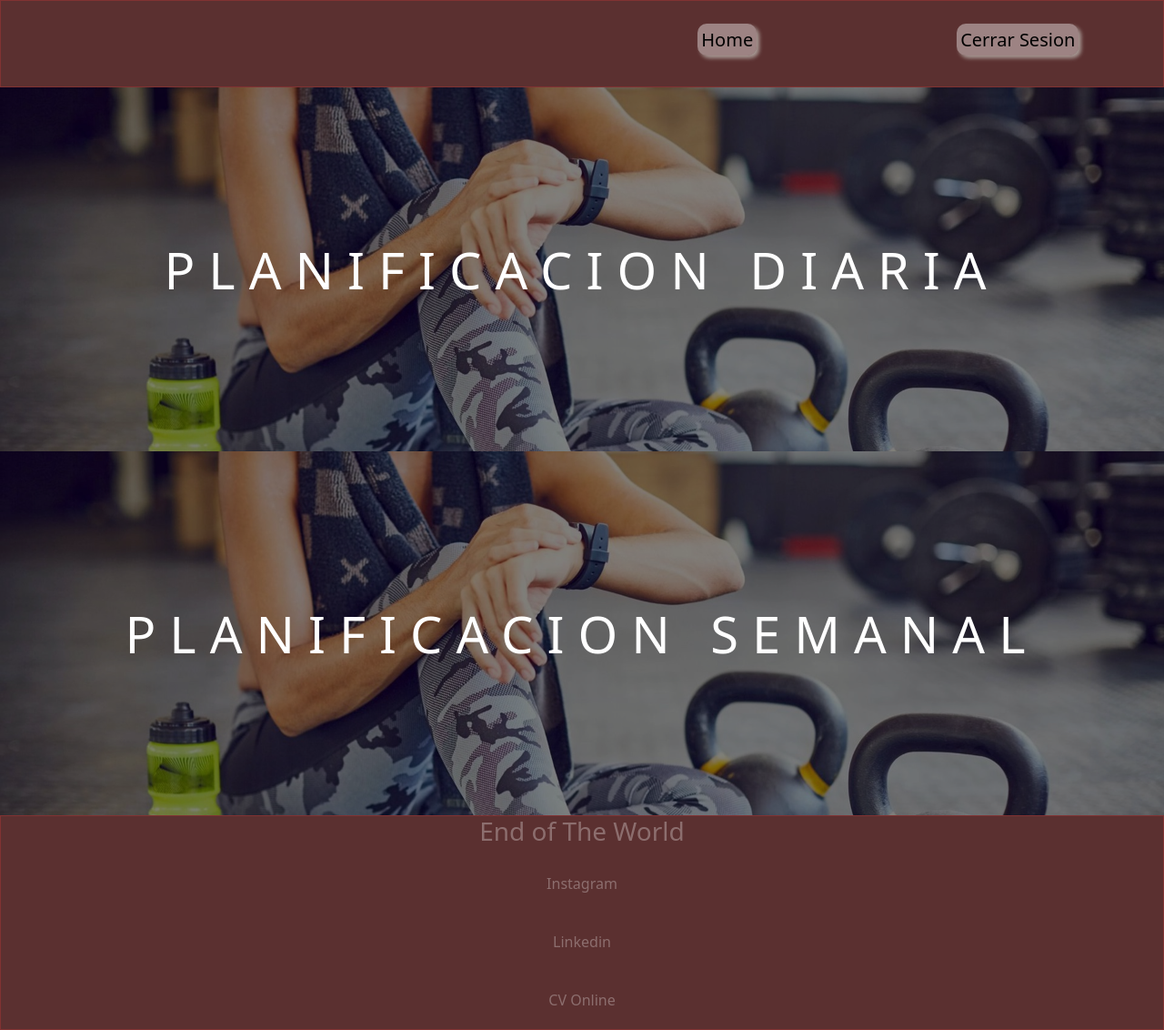
After one commit to alotav/CPFSJ-Django, a Django app: page /planificacion in a window 1280 px wide. The commit adds this page. Shown: the whole page at 91% size. Run offline with Django 4.2, Linux system fonts and the light colour scheme; some libraries are stand-ins or nearby versions.

Commit message:
agrego models planificacion semanal, vistas correspondientes, css, alertas por fechas de vencimiento

```diff
--- a/appbase/admin.py
+++ b/appbase/admin.py
@@ -3,7 +3,7 @@ from django.contrib import admin
 # Register your models here.
 
 # ACA VAMOS A REGISTRAR LOS MODELS PARA QUE APAREZCAN EN EL PANEL ADMIN
-from .models import Dieta, Rutina, Usuario, Dieta, Plan
+from .models import Dieta, Rutina, RutinaSemanal, Usuario, Dieta, Plan
 
 # Creamos una clase que hereda de los modelos para indicar que queremos mostrar en el panel admin: REGISTRAR LA CLASE ABAJO!
 class ClientesAdmin(admin.ModelAdmin):
@@ -21,3 +21,4 @@ admin.site.register(Usuario, ClientesAdmin)
 admin.site.register(Rutina)
 admin.site.register(Dieta, DietaAdmin)
 admin.site.register(Plan)
+admin.site.register(RutinaSemanal)
--- a/appbase/static/appbase/CSS/style.css
+++ b/appbase/static/appbase/CSS/style.css
@@ -136,6 +136,70 @@ footer p{
     height: 100%;
 }
 
+
+/* PLANIFICACION */
+.container_planificacion{
+    height:auto;
+}
+
+.diaria{
+    background: url("/static/appbase/img/rutina.jpg"), grey;
+    background-blend-mode: multiply;
+    background-repeat: no-repeat;
+    background-size: 100%;
+    background-attachment: fixed;
+    min-height: auto;
+
+    display:block;
+    width: 100%;
+    height: auto;
+    flex-direction: column;
+    justify-content: center;
+    align-items:center;
+    height: 50vh;
+}
+
+.semanal{
+    background: url("/static/appbase/img/rutina.jpg"), grey;
+    background-blend-mode: multiply;
+    background-repeat: no-repeat;
+    background-size: 100%;
+    background-attachment: fixed;
+    min-height: auto;
+
+    display:block;
+    width: 100%;
+    height: auto;
+    flex-direction: column;
+    justify-content: center;
+    align-items:center;
+    height: 50vh;
+}
+
+.semanal a,
+.diaria a{
+    display: flex;
+    justify-content: center;
+    align-items: center;
+    font-size: 7vh;
+    letter-spacing: 15px;
+    font-family: 'Segoe UI', Tahoma, Geneva, Verdana, sans-serif;
+    text-decoration: none;
+    text-align: center;
+    color: rgb(255, 255, 255);
+    /* ancho del 100% de su contenedor */
+    height: 100%;
+    width: 100%;
+}
+
+.com :hover{
+    background-color: rgba(255, 255, 255, 0.4);
+    transition: 0.3s;
+}
+
+
+/* NAV */
+
 div nav {
     width: 25%;
     height: 50%;
@@ -164,6 +228,11 @@ div nav {
     background-color: rgba(184, 54, 54, 0.683);
     cursor: pointer;
 }
+
+
+
+
+
 
 
 /* PLANTILLA */
--- /dev/null
+++ b/appbase/templates/appbase/tipo_rutina.html
@@ -0,0 +1,16 @@
+{% extends 'appbase/plantilla.html' %}
+
+{% block content %}
+
+<div class="container_planificacion" >
+
+    <div class="diaria com">
+            <a href="rutinas.html" target="_self">PLANIFICACION DIARIA</a>
+    </div>
+    <div class="semanal com">
+            <a href="{% url 'planificacion_semanal' %}" target="_self">PLANIFICACION SEMANAL</a>
+    </div>
+
+</div>
+
+{% endblock %}
--- a/appbase/urls.py
+++ b/appbase/urls.py
@@ -12,4 +12,6 @@ urlpatterns = [
     path('registro.html', views.VistaRegistro.as_view(), name="registro"),
     path('salir', views.cerrar_sesion, name="salir"),
     path('control', views.control, name="control"),
+    path('planificacion', views.tipo_rutina, name="planificacion"),
+    path('planificacion_semanal', views.rutina_semanal, name="planificacion_semanal")
 ]
--- a/appbase/views.py
+++ b/appbase/views.py
@@ -1,13 +1,13 @@
 # from contextvars import Context
 # from dataclasses import asdict
 from django.shortcuts import render, redirect
-from datetime import date, timedelta
+from datetime import date, timedelta, datetime
 
 from django.contrib import messages # para mostrar mensajes flash
 
 from django.contrib.auth import login, logout, authenticate # para manejar sesiones de usuarios registrados en DB
 # Importamos rutina para poder acceder a los datos de la dn a traves de una consulta ORM
-from .models import Rutina, Dieta, Plan,Usuario
+from .models import Rutina, Dieta, Plan,Usuario, RutinaSemanal
 from django.contrib.auth.models import User
 
 # Create your views here.
@@ -73,7 +73,95 @@ def index(request):
     return render(request,'appbase/index.html')
 
 def home(request):
-    return render(request,'appbase/home.html')
+    if User.is_authenticated:
+        id_usuario = request.user.id
+        print(f'User ID: {id_usuario}')
+        consulta_planificacion = RutinaSemanal.objects.filter(usuario_id = id_usuario)
+        for consulta in reversed(consulta_planificacion):
+            f_planificacion = consulta.created
+            print(f_planificacion)
+
+            # CALCULAMOS LAFECHA DE VTO DEL PLAN:
+
+            if consulta.semana8:
+                delta = 56
+            elif consulta.semana7:
+                delta = 49
+            elif consulta.semana6:
+                delta = 42
+            elif consulta.semana5:
+                delta = 35
+            elif consulta.semana4:
+                delta = 28
+            elif consulta.semana3:
+                delta = 21
+            elif consulta.semana2:
+                delta = 14
+            elif consulta.semana1:
+                delta = 7
+
+
+            fecha_vto = f_planificacion + timedelta(days = delta)
+            print(fecha_vto)
+            RutinaSemanal.objects.filter(usuario_id = id_usuario).update(f_vencimiento = fecha_vto)
+
+            # ENVIAMOS MENSAJE DE ALERTA 5 DIAS ANTES DEL VENCIMIENTO:
+            dia_actual = datetime.now()
+            print(dia_actual)
+
+            # Quitamos la zona horaria que molesta para obtener la diferencia de dias
+            # Tambien quitamos la hora al dia_actual, y obtenemos solo la fecha de ambos.
+            fecha_vto = str(fecha_vto)
+            fecha_vto_limpia = fecha_vto.split(' ')
+            fecha_vto_limpia = fecha_vto_limpia[0]
+            fecha_vto_limpia = fecha_vto_limpia.split('-')
+            anio = int(fecha_vto_limpia[0])
+            mes = int(fecha_vto_limpia[1])
+            dia = int(fecha_vto_limpia[2])
+
+            fecha_vto_limpia = date(anio,mes,dia)
+            print (f'Fecha_vto limpia: {fecha_vto_limpia}')
+            print (f'Fecha_vto limpia: {type(fecha_vto_limpia)}')
+
+
+            dia_actual = str(dia_actual)
+            dia_actual_limpio = dia_actual.split(' ')
+            dia_actual_limpio = dia_actual_limpio[0]
+            dia_actual_limpio = dia_actual_limpio.split('-')
+            anio = int(dia_actual_limpio[0])
+            mes = int(dia_actual_limpio[1])
+            dia = int(dia_actual_limpio[2])
+
+            dia_actual_limpio = date(anio,mes,dia)
+            print (f'Fecha_actual limpia: {dia_actual_limpio}')
+            print (f'Fecha_actual limpia: {type(dia_actual_limpio)}')
+
+            diferencia = dia_actual_limpio - fecha_vto_limpia
+            print(diferencia)
+            # Pasamos los dias a entero:
+            diferencia = str(diferencia)
+            diferencia = diferencia.split(' ')
+            diferencia = int(diferencia[0])
+            print(diferencia)
+
+            # AGREGAMOS MENSAJES PARA FECHA CERCANA AL VENCIMIENTO Y PARA PLANIFICACION VENCIDA:
+
+            if diferencia > -5 and diferencia < 0:
+                messages.warning(request, 'Tu planificacion esta por vencer')
+            elif diferencia >= 0:
+                messages.warning(request, 'Tu planificacion esta vendica')
+
+        return render(request,'appbase/home.html')
+
+        #  AGREGAR ALERTA SI EL USUARIO ES ADMIN INDICANDO PLANIFICACIONES POR VENCER
+        #  AGREGAR PANEL QUE MUESTRE LISTADO DE PLANIFICACIONES POR VENCER SOLO ADMIN
+        #
+        #
+        #
+
+
+
+
 
 def rutinas(request):
     if User.is_authenticated:
@@ -90,6 +178,29 @@ def rutinas(request):
             return redirect('home')
         else:
             return render(request, 'appbase/rutinas.html', {'rutinas':rutinas})
+
+
+
+
+def tipo_rutina(request):
+    return render(request, 'appbase/tipo_rutina.html')
+
+
+
+def rutina_semanal(request):
+    if User.is_authenticated:
+        id_usuario = request.user.id
+        # Imprimimos por consola id:
+        print(f'User ID: {id_usuario}')
+        # filtramos por medio del id. La variable usuario_id corresponde a la relacion de la db creada por el model:
+        rutina_semanal = RutinaSemanal.objects.filter(usuario_id = f'{id_usuario}')
+        # VERIFICAMOS SI EL QUERYSET DEVUELVE DATOS EN LA BD:
+        print(len(rutina_semanal.values_list()))
+        if (len(rutina_semanal.values_list())) == 0:
+            messages.error(request, "Aun no se cargaron los datos de tu rutina.")
+            return redirect('planificacion')
+        else:
+            return render(request, 'appbase/rutina_semanal.html', {'rutina_semanal':rutina_semanal})
 
 
 def dietas(request):
```
Also changed, not shown: appbase/models.py (+23 -0 lines), appbase/templates/appbase/home.html (+1 -15 lines), appbase/templates/appbase/rutina_semanal.html (added, +144 -0 lines), appbase/migrations/0030_rutinasemanal.py (added), appbase/migrations/0031_rutinasemanal_created_rutinasemanal_updated.py (added), appbase/migrations/0032_rutinasemanal_f_vencimiento.py (added).
